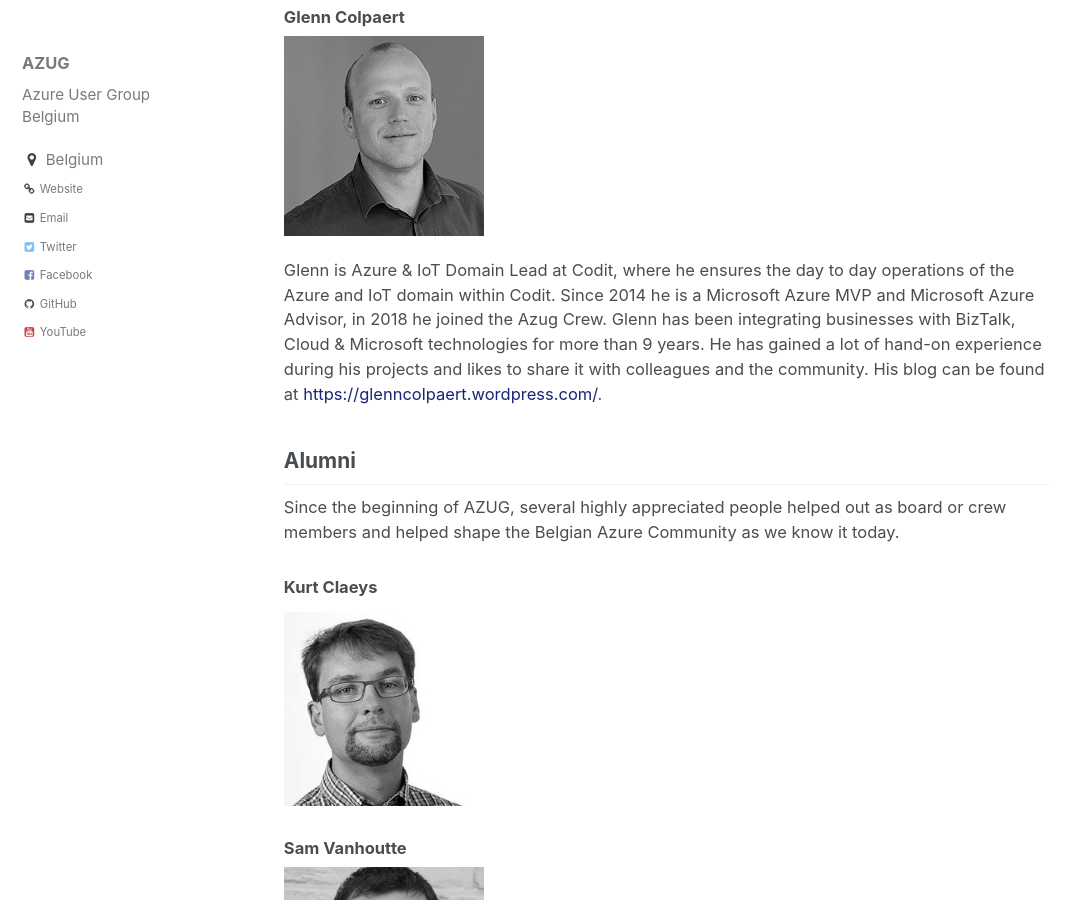
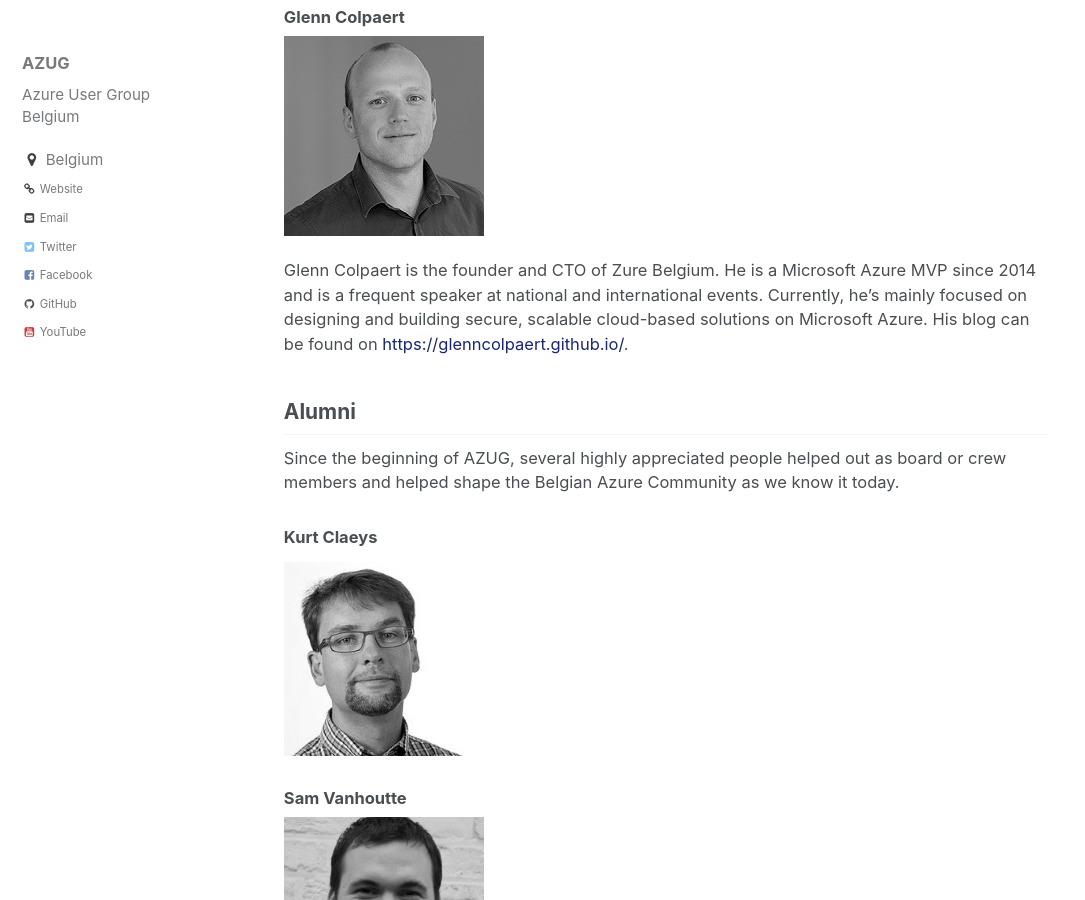
Before and after one commit to AzugBe/azugbe.github.io, a Jekyll site: the page built from _pages/about.md, in a window 1280 px wide and 900 px high, scrolled down 4507 px. Shown: the whole window, without its empty margins (0-1085 px from the left). Built offline with Jekyll 4.4.1, drawn with Linux system fonts in a browser that asks for light colours; comment, search, counter and statistics services are not loaded.

Commit message:
Update bio Glenn (#98)

```diff
--- a/_pages/about.md
+++ b/_pages/about.md
@@ -90,8 +90,8 @@ Salma Haidar joined the azug crew in 2017. Dedicated to banking & finance, her d
 
 ![](/assets/media/crew/glenn-colpaert.jpg)
 
-Glenn is Azure & IoT Domain Lead at Codit, where he ensures the day to day operations of the Azure and IoT domain within Codit. Since 2014 he is a Microsoft Azure MVP and Microsoft Azure Advisor, in 2018 he joined the Azug Crew. Glenn has been integrating businesses with BizTalk, Cloud & Microsoft technologies for more than 9 years. He has gained a lot of hand-on experience during his projects and likes to share it with colleagues and the community.
-His blog can be found at <a href="https://glenncolpaert.wordpress.com/">https://glenncolpaert.wordpress.com/</a>.
+Glenn Colpaert is the founder and CTO of Zure Belgium. He is a Microsoft Azure MVP since 2014 and is a frequent speaker at national and international events.
+Currently, he’s mainly focused on designing and building secure, scalable cloud-based solutions on Microsoft Azure. His blog can be found on <a href="https://glenncolpaert.github.io/">https://glenncolpaert.github.io/</a>.
 
 ## Alumni
 
```
